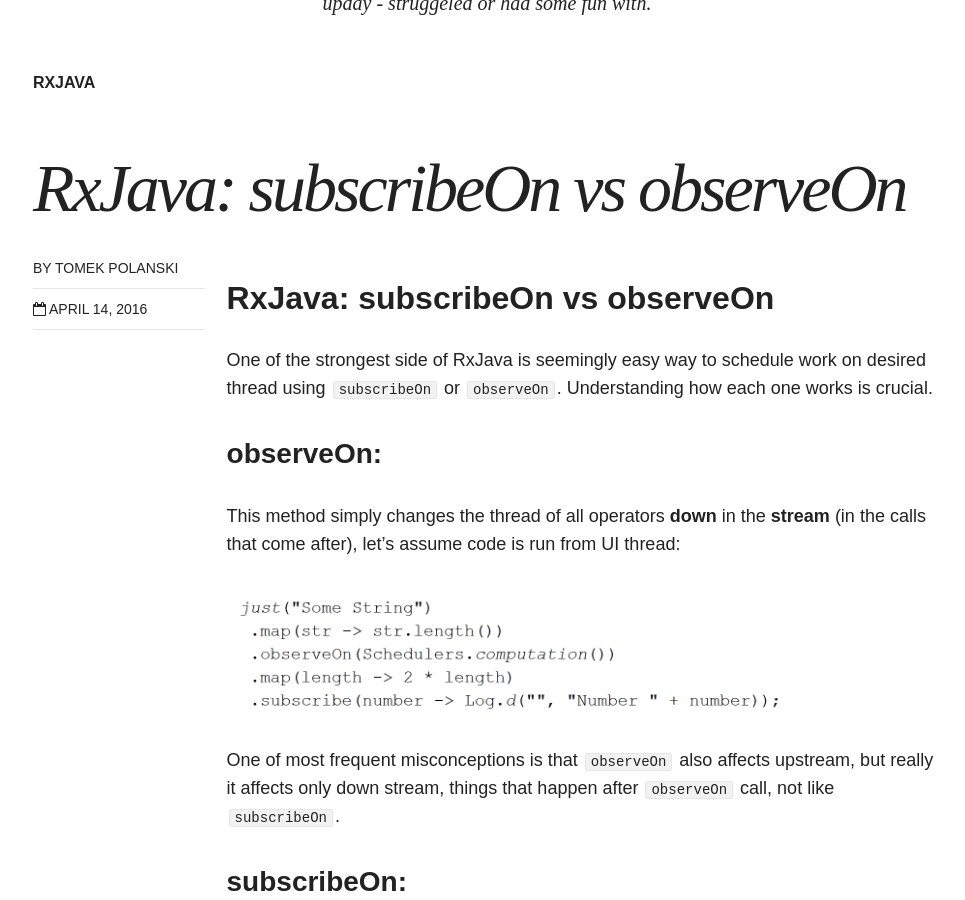
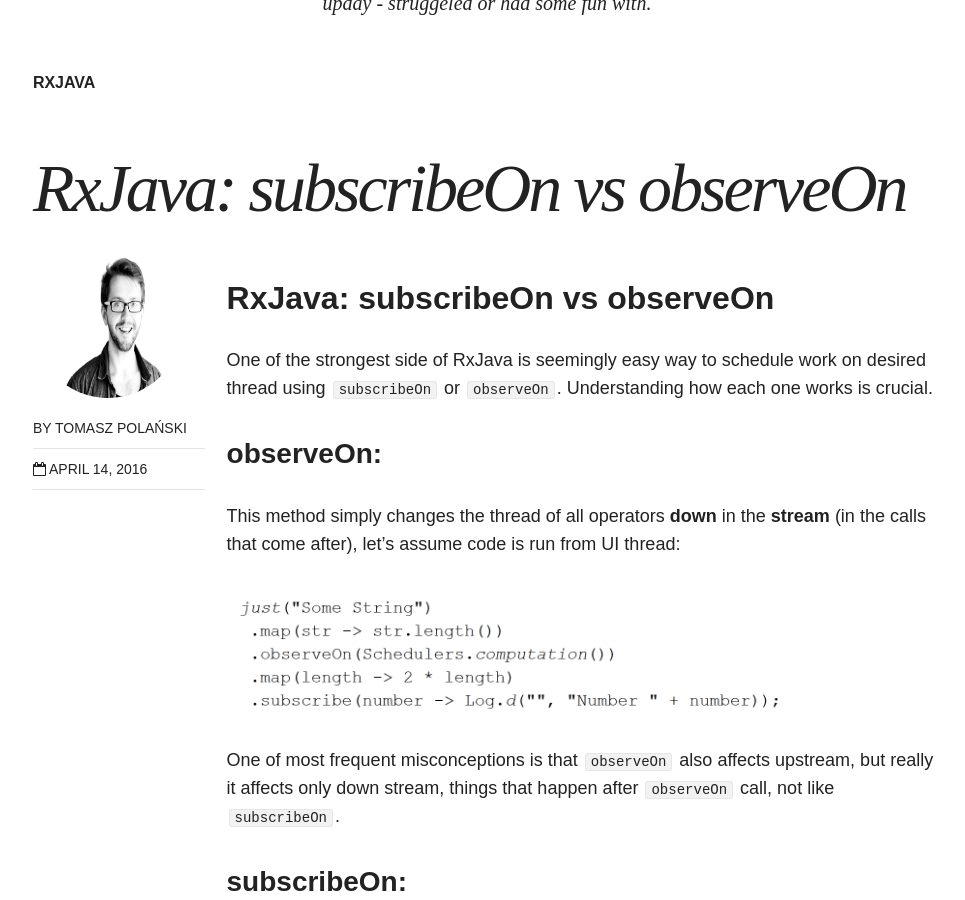
Before and after one commit to upday/upday.github.io, a Jekyll site: the page built from _posts/blog/2016-04-15-subscribe_on.md, in a window 1280 px wide and 900 px high, scrolled down 404 px. Shown: the whole window, without its empty margins (153-1118 px from the left). Built offline with Jekyll 4.4.1, drawn with Linux system fonts in a browser that asks for light colours; nearby versions of some CDN libraries.

Commit message:
Updating author

```diff
--- a/_data/authors.yml
+++ b/_data/authors.yml
@@ -9,9 +9,9 @@
   twitter: pkatberlin
 
 tomek_polanski:
-  name: Tomek Polanski
+  name: Tomasz Polański
   web: http://www.upday.com
   email: tomek.external@upday.com
   bio: ""
-  avatar:
-  twitter:
+  avatar: tomek_polanski.jpg
+  twitter: tpolansk
```
Also changed, not shown: images/tomek_polanski.jpg (added).
